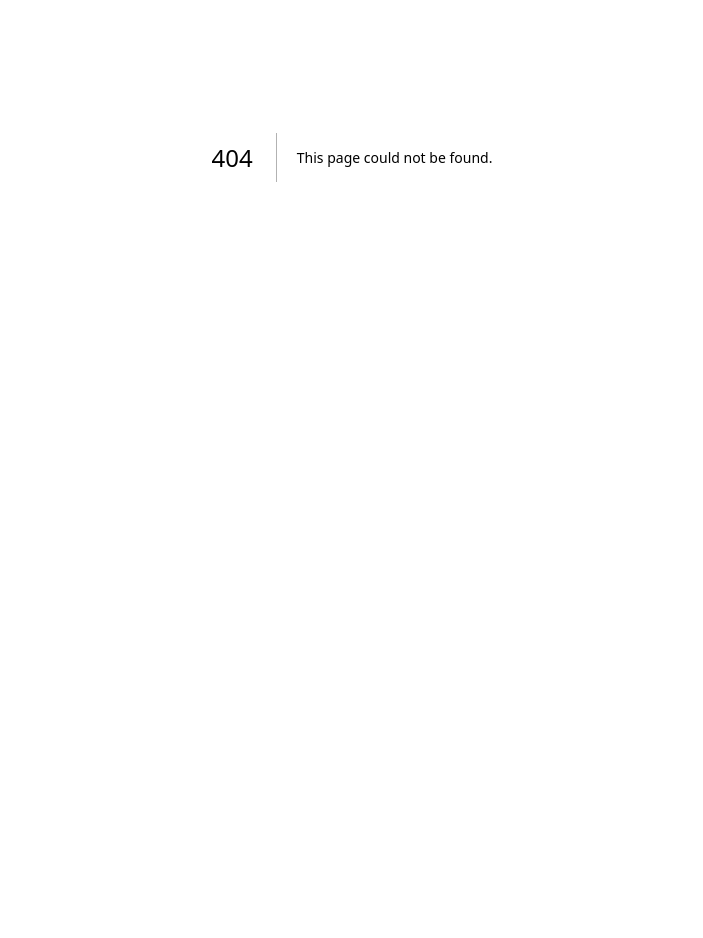
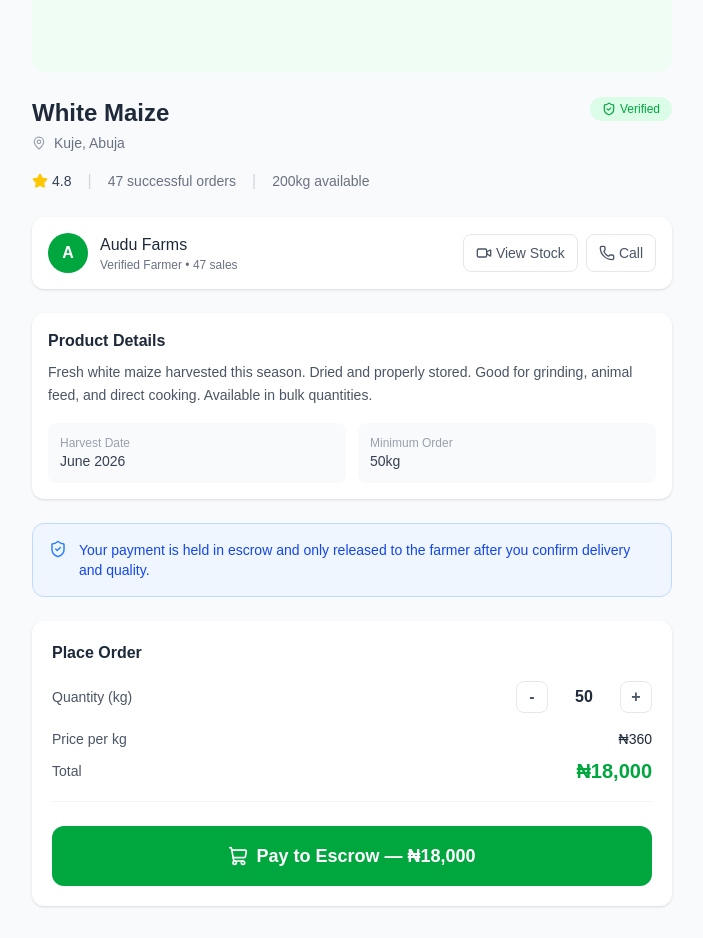
Before and after one commit to Asleeplessgod/agrospeed, a Next.js app: page /product/1 in a window 1280 px wide. Before the commit this address had no page. Shown: the part 243-1181 px from the top of the page, without its empty margins (288-991 px from the left). Before the commit the page ends 800 px from the top, so only its background shows below. Built offline with nearby package versions, Linux system fonts and the light colour scheme.

Commit message:
add product detail page with escrow order flow

```diff
--- /dev/null
+++ b/app/product/[id]/page.jsx
@@ -0,0 +1,227 @@
+"use client"
+import { useState } from "react"
+import {
+  Leaf, ArrowLeft, Star, MapPin,
+  ShieldCheck, Video, Phone,
+  ShoppingCart, Package, CheckCircle,
+  Truck, Clock
+} from "lucide-react"
+
+const product = {
+  id: 1,
+  name: "White Maize",
+  farmer: "Audu Farms",
+  farmerInitial: "A",
+  location: "Kuje, Abuja",
+  price: 360,
+  unit: "kg",
+  minOrder: 50,
+  rating: 4.8,
+  totalSales: 47,
+  verified: true,
+  description: "Fresh white maize harvested this season. Dried and properly stored. Good for grinding, animal feed, and direct cooking. Available in bulk quantities.",
+  harvestDate: "June 2026",
+  available: 200,
+}
+
+export default function ProductDetail() {
+  const [quantity, setQuantity] = useState(50)
+  const [ordered, setOrdered] = useState(false)
+
+  const total = quantity * product.price
+
+  const handleOrder = () => {
+    setOrdered(true)
+  }
+
+  if (ordered) {
+    return (
+      <main className="min-h-screen bg-gray-50 flex flex-col items-center justify-center px-4">
+        <div className="bg-white rounded-2xl shadow-md w-full max-w-md p-10 text-center">
+          <div className="flex justify-center mb-4">
+            <CheckCircle className="text-green-600" size={60} />
+          </div>
+          <h2 className="text-2xl font-bold text-gray-800 mb-2">Order Placed!</h2>
+          <p className="text-gray-500 mb-2">Your order for <strong>{quantity}{product.unit} of {product.name}</strong> has been placed.</p>
+          <p className="text-sm text-gray-400 mb-2">Payment of <strong className="text-green-600">₦{total.toLocaleString()}</strong> is held in escrow.</p>
+          <p className="text-xs text-gray-400 mb-8">Funds will only be released to the farmer after you confirm delivery.</p>
+
+          <div className="bg-green-50 border border-green-200 rounded-xl p-4 mb-6 text-left">
+            <p className="text-sm font-medium text-green-700 mb-2">What happens next:</p>
+            <div className="flex flex-col gap-2">
+              <div className="flex items-center gap-2 text-sm text-green-600">
+                <Clock size={16} /> Farmer confirms your order
+              </div>
+              <div className="flex items-center gap-2 text-sm text-green-600">
+                <Truck size={16} /> Product shipped to you
+              </div>
+              <div className="flex items-center gap-2 text-sm text-green-600">
+                <CheckCircle size={16} /> You confirm delivery
+              </div>
+              <div className="flex items-center gap-2 text-sm text-green-600">
+                <ShieldCheck size={16} /> Payment released to farmer
+              </div>
+            </div>
+          </div>
+
+          <div className="flex flex-col gap-3">
+            <a
+              href="/dashboard/buyer"
+              className="bg-green-600 text-white font-bold py-3 rounded-xl hover:bg-green-700 block text-center"
+            >
+              Track My Order
+            </a>
+            <a
+              href="/dashboard/buyer"
+              className="border border-gray-200 text-gray-600 font-medium py-3 rounded-xl hover:border-green-600 hover:text-green-600 block text-center"
+            >
+              Continue Shopping
+            </a>
+          </div>
+        </div>
+      </main>
+    )
+  }
+
+  return (
+    <main className="min-h-screen bg-gray-50">
+
+      {/* NAVBAR */}
+      <nav className="bg-white shadow-sm px-6 py-4 flex items-center gap-4">
+        <a href="/dashboard/buyer" className="text-gray-400 hover:text-green-600">
+          <ArrowLeft size={22} />
+        </a>
+        <div className="flex items-center gap-2">
+          <Leaf className="text-green-600" size={24} />
+          <span className="text-xl font-bold text-green-600">AgroSpeed</span>
+        </div>
+      </nav>
+
+      <div className="max-w-2xl mx-auto px-4 py-8">
+
+        {/* PRODUCT IMAGE */}
+        <div className="w-full h-56 bg-green-50 rounded-2xl flex items-center justify-center mb-6">
+          <Package className="text-green-200" size={80} />
+        </div>
+
+        {/* PRODUCT HEADER */}
+        <div className="flex items-start justify-between mb-4">
+          <div>
+            <h1 className="text-2xl font-bold text-gray-800">{product.name}</h1>
+            <div className="flex items-center gap-2 mt-1">
+              <MapPin className="text-gray-400" size={14} />
+              <span className="text-sm text-gray-500">{product.location}</span>
+            </div>
+          </div>
+          {product.verified && (
+            <div className="flex items-center gap-1 bg-green-100 text-green-600 px-3 py-1 rounded-full">
+              <ShieldCheck size={14} />
+              <span className="text-xs font-medium">Verified</span>
+            </div>
+          )}
+        </div>
+
+        {/* RATING + SALES */}
+        <div className="flex items-center gap-4 mb-6">
+          <div className="flex items-center gap-1">
+            <Star className="text-yellow-400 fill-yellow-400" size={16} />
+            <span className="text-sm font-medium text-gray-700">{product.rating}</span>
+          </div>
+          <span className="text-gray-300">|</span>
+          <span className="text-sm text-gray-500">{product.totalSales} successful orders</span>
+          <span className="text-gray-300">|</span>
+          <span className="text-sm text-gray-500">{product.available}{product.unit} available</span>
+        </div>
+
+        {/* FARMER CARD */}
+        <div className="bg-white rounded-xl p-4 shadow-sm mb-6 flex items-center justify-between">
+          <div className="flex items-center gap-3">
+            <div className="w-10 h-10 bg-green-600 rounded-full flex items-center justify-center text-white font-bold">
+              {product.farmerInitial}
+            </div>
+            <div>
+              <p className="font-medium text-gray-800">{product.farmer}</p>
+              <p className="text-xs text-gray-500">Verified Farmer • {product.totalSales} sales</p>
+            </div>
+          </div>
+          <div className="flex gap-2">
+            <button className="flex items-center gap-1 border border-gray-200 text-gray-600 px-3 py-2 rounded-lg text-sm hover:border-green-600 hover:text-green-600">
+              <Video size={16} />
+              View Stock
+            </button>
+            <button className="flex items-center gap-1 border border-gray-200 text-gray-600 px-3 py-2 rounded-lg text-sm hover:border-green-600 hover:text-green-600">
+              <Phone size={16} />
+              Call
+            </button>
+          </div>
+        </div>
+
+        {/* DESCRIPTION */}
+        <div className="bg-white rounded-xl p-4 shadow-sm mb-6">
+          <h3 className="font-bold text-gray-800 mb-2">Product Details</h3>
+          <p className="text-sm text-gray-600 leading-relaxed">{product.description}</p>
+          <div className="grid grid-cols-2 gap-3 mt-4">
+            <div className="bg-gray-50 rounded-lg p-3">
+              <p className="text-xs text-gray-400">Harvest Date</p>
+              <p className="text-sm font-medium text-gray-700">{product.harvestDate}</p>
+            </div>
+            <div className="bg-gray-50 rounded-lg p-3">
+              <p className="text-xs text-gray-400">Minimum Order</p>
+              <p className="text-sm font-medium text-gray-700">{product.minOrder}{product.unit}</p>
+            </div>
+          </div>
+        </div>
+
+        {/* ESCROW NOTE */}
+        <div className="bg-blue-50 border border-blue-200 rounded-xl p-4 mb-6 flex gap-3">
+          <ShieldCheck className="text-blue-500 shrink-0" size={18} />
+          <p className="text-sm text-blue-700">
+            Your payment is held in escrow and only released to the farmer after you confirm delivery and quality.
+          </p>
+        </div>
+
+        {/* ORDER BOX */}
+        <div className="bg-white rounded-xl p-5 shadow-sm">
+          <h3 className="font-bold text-gray-800 mb-4">Place Order</h3>
+
+          <div className="flex items-center justify-between mb-4">
+            <span className="text-sm text-gray-600">Quantity ({product.unit})</span>
+            <div className="flex items-center gap-3">
+              <button
+                onClick={() => setQuantity(Math.max(product.minOrder, quantity - 10))}
+                className="w-8 h-8 rounded-lg border border-gray-200 flex items-center justify-center text-gray-600 hover:border-green-600 hover:text-green-600 font-bold"
+              >
+                -
+              </button>
+              <span className="font-bold text-gray-800 w-12 text-center">{quantity}</span>
+              <button
+                onClick={() => setQuantity(Math.min(product.available, quantity + 10))}
+                className="w-8 h-8 rounded-lg border border-gray-200 flex items-center justify-center text-gray-600 hover:border-green-600 hover:text-green-600 font-bold"
+              >
+                +
+              </button>
+            </div>
+          </div>
+
+          <div className="flex items-center justify-between mb-2">
+            <span className="text-sm text-gray-600">Price per {product.unit}</span>
+            <span className="text-sm text-gray-800">₦{product.price.toLocaleString()}</span>
+          </div>
+          <div className="flex items-center justify-between mb-6 pb-4 border-b border-gray-100">
+            <span className="text-sm text-gray-600">Total</span>
+            <span className="text-xl font-bold text-green-600">₦{total.toLocaleString()}</span>
+          </div>
+
+          <button
+            onClick={handleOrder}
+            className="w-full bg-green-600 text-white font-bold py-4 rounded-xl hover:bg-green-700 flex items-center justify-center gap-2 text-lg"
+          >
+            <ShoppingCart size={20} />
+            Pay to Escrow — ₦{total.toLocaleString()}
+          </button>
+        </div>
+
+      </div>
+    </main>
+  )
+}
```
